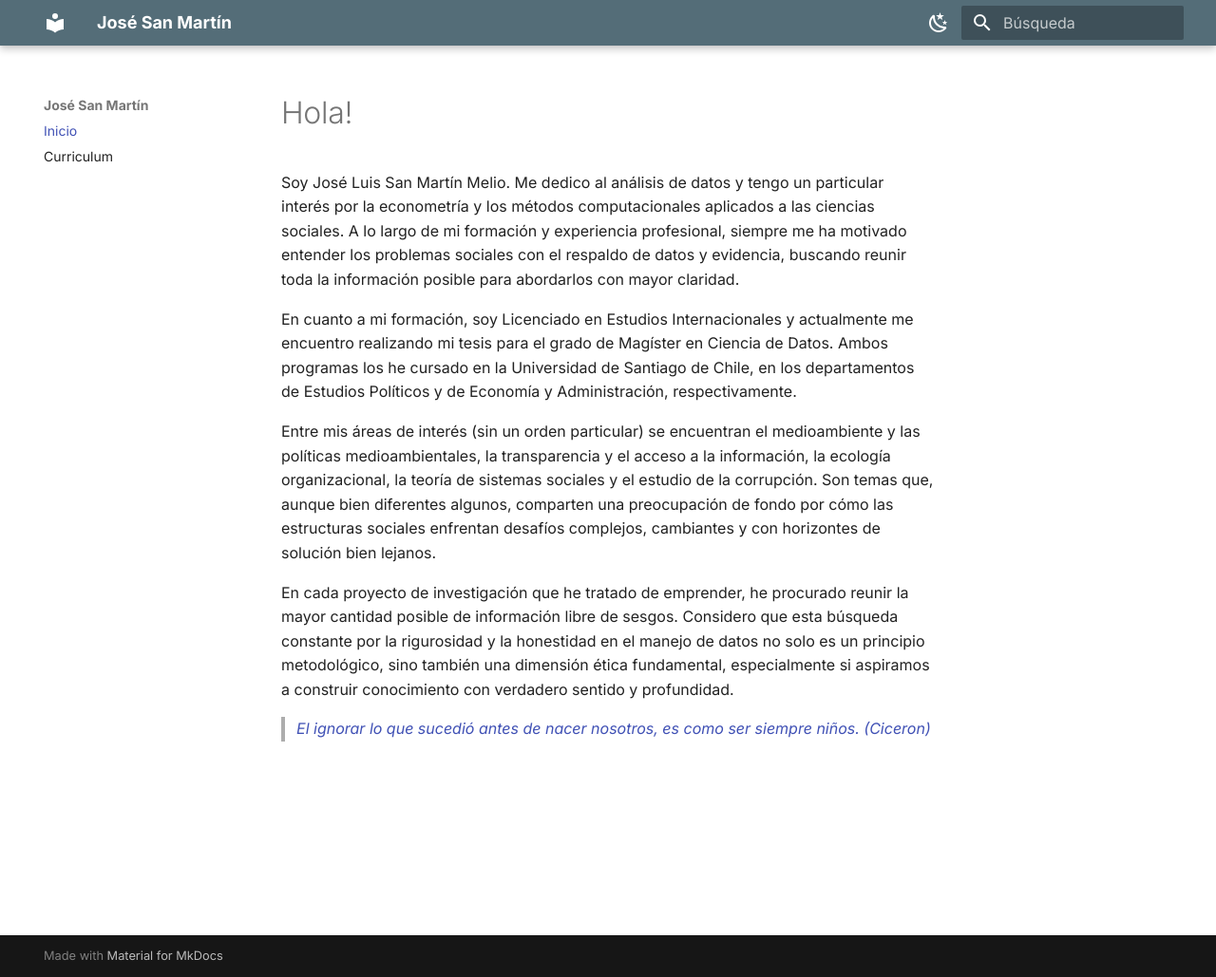
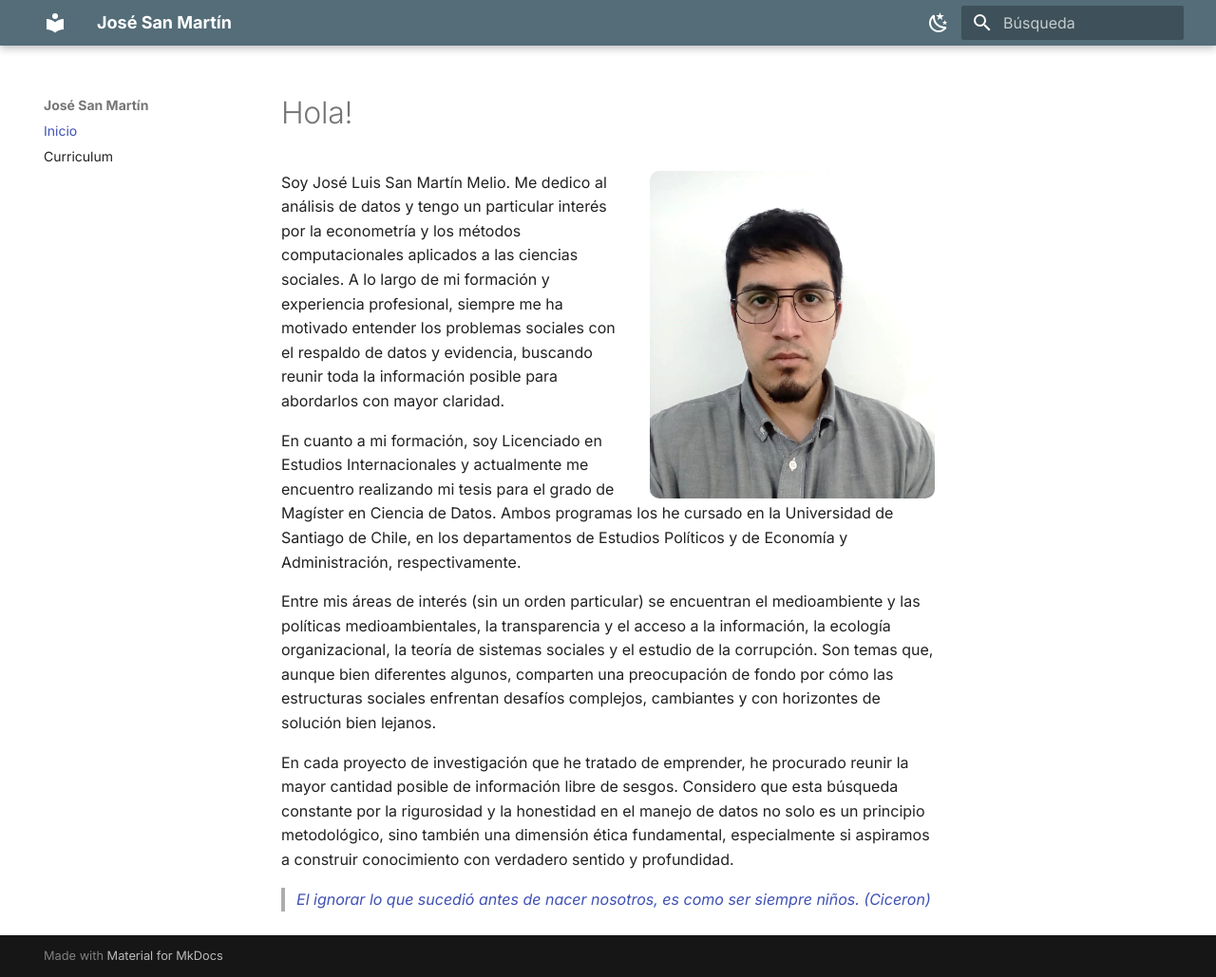
Before and after one commit to joseluissanmartinmelio/the-corner, an MkDocs documentation site: the page built from docs/index.md, in a window 1280 px wide and 1029 px high. Shown: the whole window at 95% size. Built offline with MkDocs 1.6.1 and Material for MkDocs 9.7.7, drawn with Linux system fonts in a browser that asks for light colours.

Commit message:
add photo

```diff
--- a/docs/index.md
+++ b/docs/index.md
@@ -1,4 +1,6 @@
 # Hola!
+
+<img src="assets/Foto_jose.jpg" alt="Foto de José San Martín" style="float: right; width: 300px; margin-left: 20px; border-radius: 10px;" />
 
 Soy José Luis San Martín Melio. Me dedico al análisis de datos y tengo un particular interés por la econometría y los métodos computacionales aplicados a las ciencias sociales. A lo largo de mi formación y experiencia profesional, siempre me ha motivado entender los problemas sociales con el respaldo de datos y evidencia, buscando reunir toda la información posible para abordarlos con mayor claridad.
 
```
Also changed, not shown: docs/assets/Foto_jose.jpg (added).
